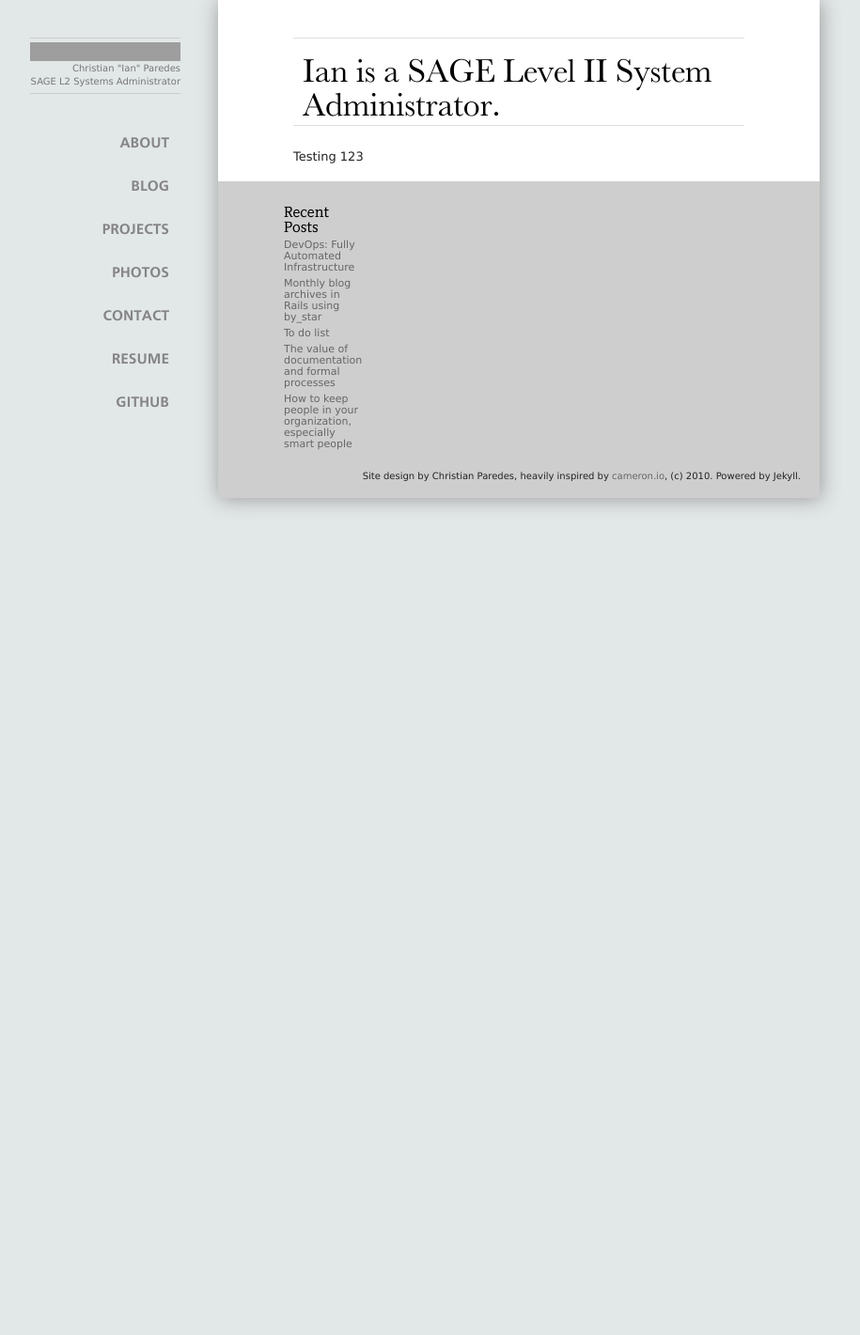
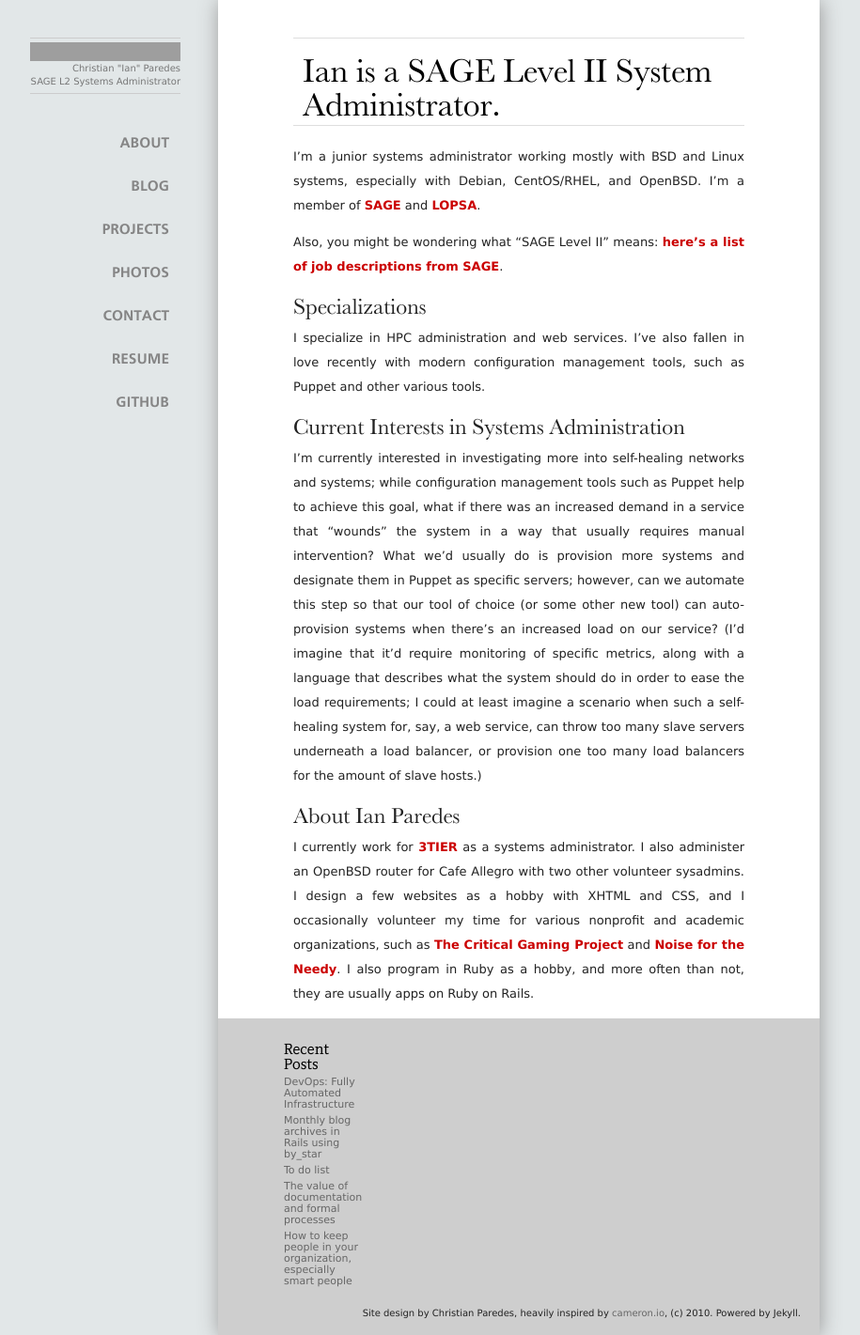
Before and after one commit to cparedes/redbluemagenta.com, a Jekyll site: the page built from index.markdown, in a window 1280 px wide. Shown: the whole page at 94% size, without its empty margins (98-1013 px from the left). Built offline with Jekyll 4.4.1, drawn with Linux system fonts in a browser that asks for light colours; Markdown is read by kramdown in place of the engine named in the settings; before the commit the page ends 900 px from its top, so only the background shows below that; grey boxes are pictures that could not be loaded.

Commit message:
Modified stuff

```diff
--- a/_includes/sidebar.html
+++ b/_includes/sidebar.html
@@ -5,11 +5,11 @@
 </ul>
 
 <ul id="sidebarMenu" class="sidebar">
-	<li>About</li>
-	<li>Blog</li>
-	<li>Projects</li>
-	<li>Photos</li>
-	<li>Contact</li>
-	<li>Resume</li>
-	<li>GitHub</li>
+	<li><a href="/about.html">About</a></li>
+	<li><a href="/blog.html">Blog</a></li>
+	<li><a href="/projects.html">Projects</a></li>
+	<li><a href="/photos.html">Photos</a></li>
+	<li><a href="/contact.html">Contact</a></li>
+	<li><a href="/resume.html">Resume</a></li>
+	<li><a href="http://github.com/cparedes">GitHub</a></li>
 </ul>
--- a/index.markdown
+++ b/index.markdown
@@ -5,4 +5,51 @@ blurb: Ian is a SAGE Level II System Administrator.
 frontpage: true
 ---
 
-Testing 123
+I'm a junior systems administrator working mostly with BSD and Linux systems,
+especially with Debian, CentOS/RHEL, and OpenBSD.  I'm a member of [SAGE] [1]
+and [LOPSA] [2].
+
+Also, you might be wondering what "SAGE Level II" means: [here's a list of
+job descriptions from SAGE] [3].
+
+Specializations
+---------------
+
+I specialize in HPC administration and web services.  I've also fallen in love
+recently with modern configuration management tools, such as Puppet and other
+various tools.
+
+Current Interests in Systems Administration
+-------------------------------------------
+
+I’m currently interested in investigating more into self-healing networks and
+systems; while configuration management tools such as Puppet help to achieve
+this goal, what if there was an increased demand in a service that "wounds"
+the system in a way that usually requires manual intervention? What we’d
+usually do is provision more systems and designate them in Puppet as specific
+servers; however, can we automate this step so that our tool of choice (or
+some other new tool) can auto-provision systems when there’s an increased load
+on our service? (I’d imagine that it’d require monitoring of specific metrics,
+along with a language that describes what the system should do in order to
+ease the load requirements; I could at least imagine a scenario when such a
+self-healing system for, say, a web service, can throw too many slave servers
+underneath a load balancer, or provision one too many load balancers for the
+amount of slave hosts.)
+
+About Ian Paredes
+-----------------
+
+I currently work for [3TIER] [4] as a systems administrator. I also administer
+an OpenBSD router for Cafe Allegro with two other volunteer sysadmins. I
+design a few websites as a hobby with XHTML and CSS, and I occasionally
+volunteer my time for various nonprofit and academic organizations, such as
+[The Critical Gaming Project] [5] and [Noise for the Needy] [6]. I also
+program in Ruby as a hobby, and more often than not, they are usually apps
+on Ruby on Rails.
+
+[1]: http://sage.org
+[2]: http://lopsa.org
+[3]: http://www.sage.org/field/jobs-descriptions.html
+[4]: http://3tier.com
+[5]: http://depts.washington.edu/critgame
+[6]: http://noisefortheneedy.org
```
